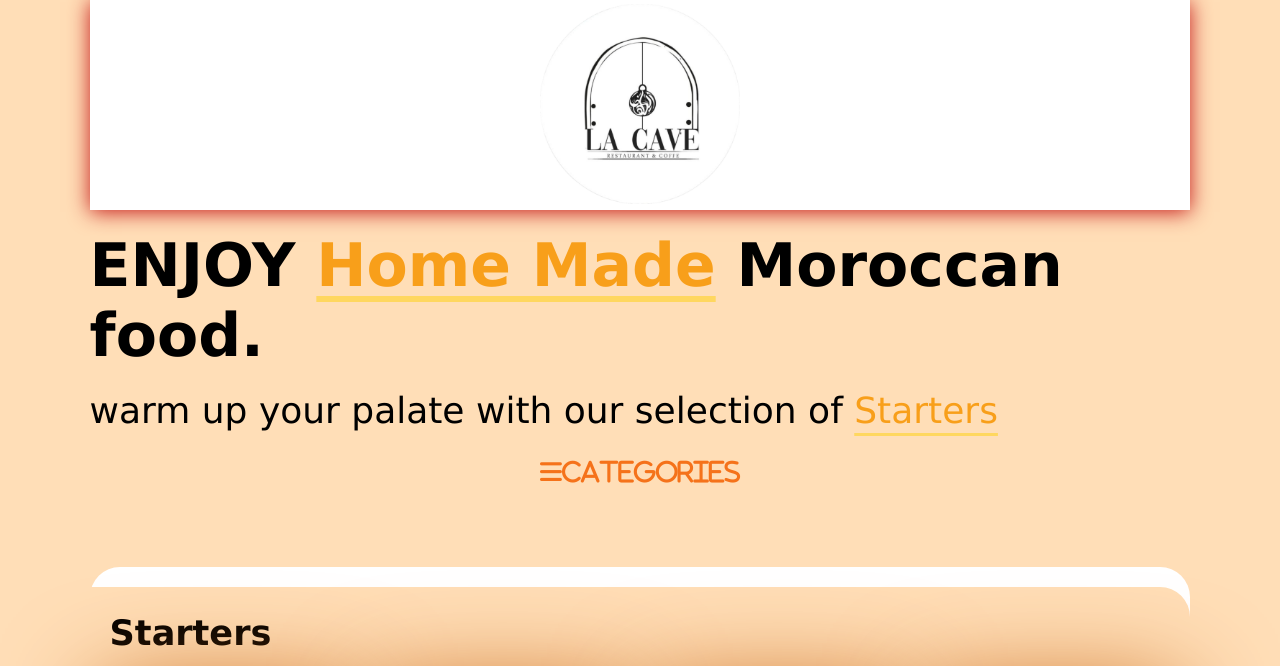
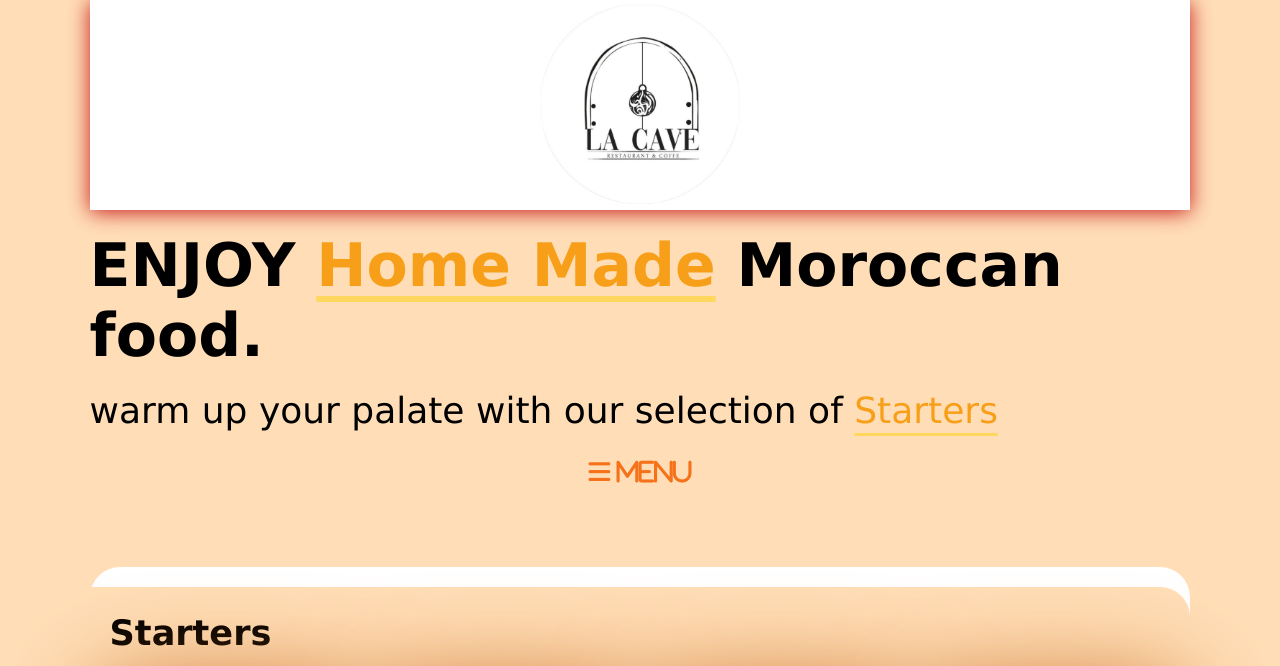
Before and after one commit to marouanebenkerroum/restaurantlacave, a plain HTML site: page starters.html in a window 1280 px wide. Shown: the top 666 px of the page. Drawn offline with Linux system fonts and the light colour scheme.

Commit message:
Update starters.html

```diff
--- a/starters.html
+++ b/starters.html
@@ -23,7 +23,7 @@
             </div>
 
         </div>
-        <i class="fa fa-bars menu-icon" onclick="openMenu()">Categories</i>
+        <i class="fa fa-bars menu-icon" onclick="openMenu()"> Menu</i>
 <div id="container">
  <div id="close" onclick="closeMenu()">➕</div>
  <ul id="menu">
```
